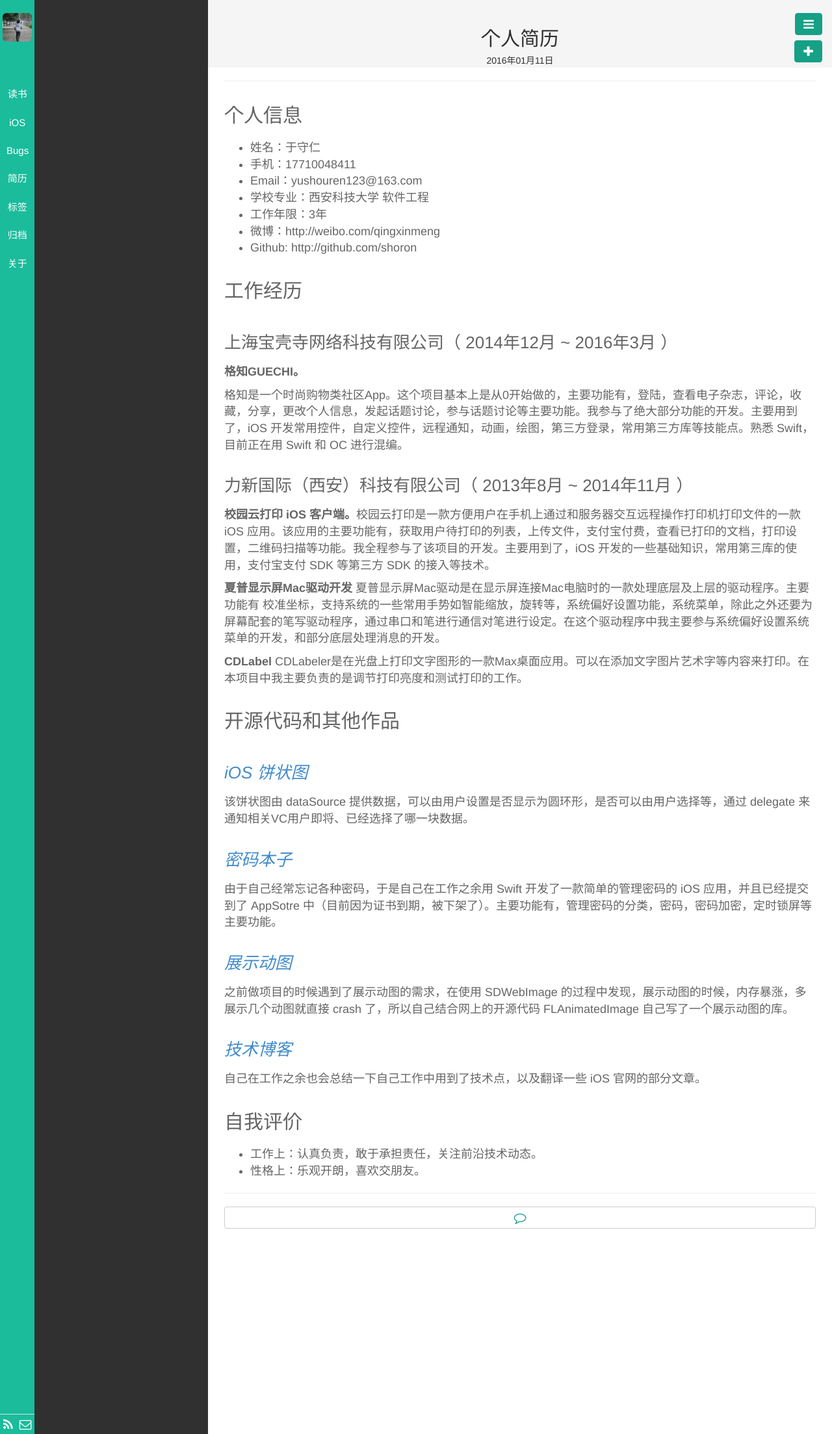
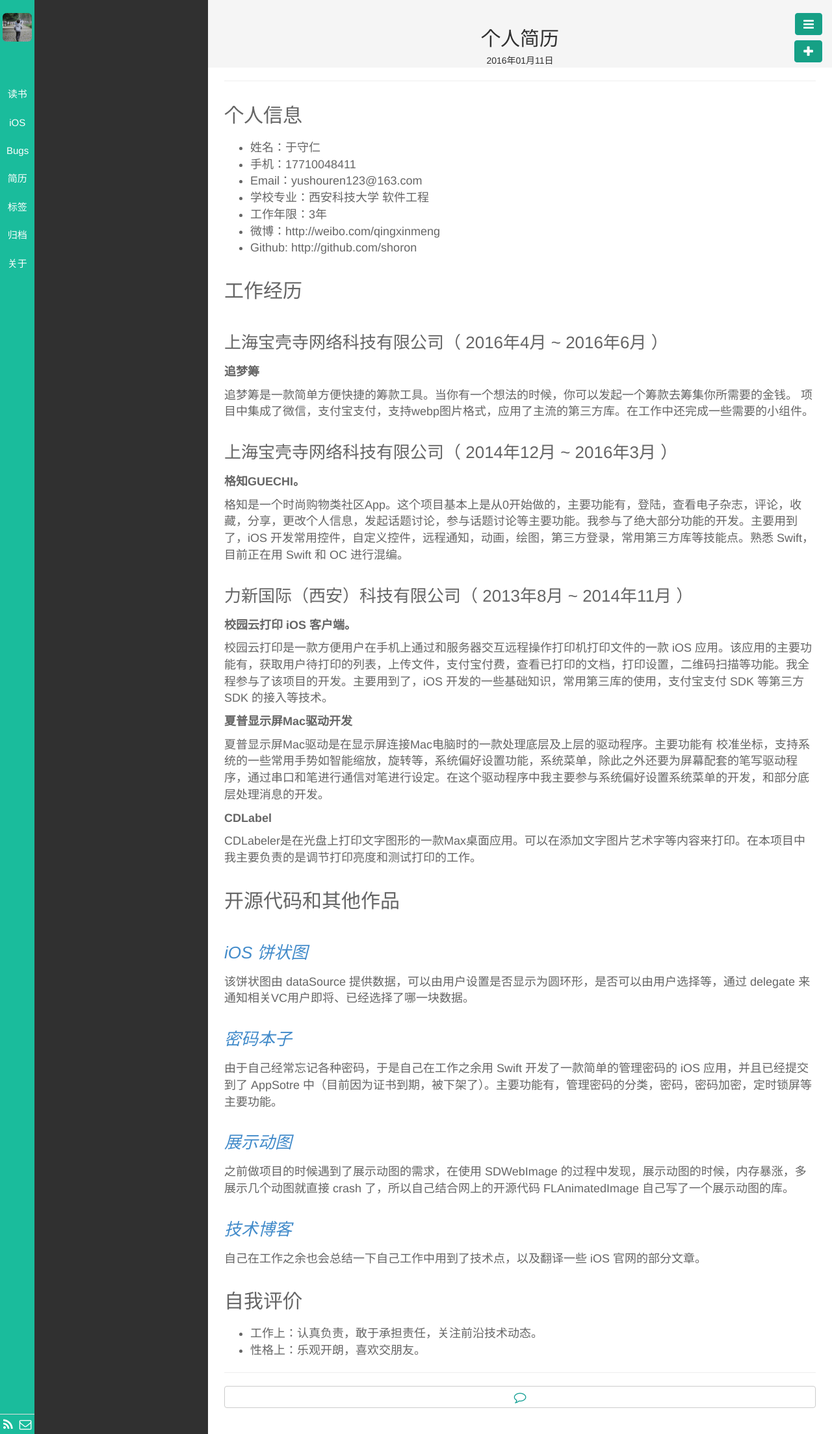
Before and after one commit to shoron/shoron.github.io, a Jekyll site: the page built from _posts/简历/2016-01-11-Resume.md, in a window 1280 px wide. Shown: the whole page at 65% size. Built offline with Jekyll 4.4.1, drawn with Linux system fonts in a browser that asks for light colours; nearby versions of some CDN libraries; library files that are not in the unit come from our copies; Markdown is read by kramdown in place of the engine named in the settings.

Commit message:
modify resume

```diff
--- a/_posts/简历/2016-01-11-Resume.md
+++ b/_posts/简历/2016-01-11-Resume.md
@@ -19,6 +19,13 @@ description:
 
 ## 工作经历
 
+### 上海宝壳寺网络科技有限公司（ 2016年4月 ~ 2016年6月 ）
+
+**追梦筹**
+
+追梦筹是一款简单方便快捷的筹款工具。当你有一个想法的时候，你可以发起一个筹款去筹集你所需要的金钱。
+项目中集成了微信，支付宝支付，支持webp图片格式，应用了主流的第三方库。在工作中还完成一些需要的小组件。
+
 ### 上海宝壳寺网络科技有限公司（ 2014年12月 ~ 2016年3月 ）
 
 **格知GUECHI。**
@@ -27,13 +34,17 @@ description:
 
 ### 力新国际（西安）科技有限公司（ 2013年8月 ~ 2014年11月 ）
 
-**校园云打印 iOS 客户端。**校园云打印是一款方便用户在手机上通过和服务器交互远程操作打印机打印文件的一款 iOS 应用。该应用的主要功能有，获取用户待打印的列表，上传文件，支付宝付费，查看已打印的文档，打印设置，二维码扫描等功能。我全程参与了该项目的开发。主要用到了，iOS 开发的一些基础知识，常用第三库的使用，支付宝支付 SDK 等第三方 SDK 的接入等技术。
+**校园云打印 iOS 客户端。**
+
+校园云打印是一款方便用户在手机上通过和服务器交互远程操作打印机打印文件的一款 iOS 应用。该应用的主要功能有，获取用户待打印的列表，上传文件，支付宝付费，查看已打印的文档，打印设置，二维码扫描等功能。我全程参与了该项目的开发。主要用到了，iOS 开发的一些基础知识，常用第三库的使用，支付宝支付 SDK 等第三方 SDK 的接入等技术。
 
 **夏普显示屏Mac驱动开发**
+
 夏普显示屏Mac驱动是在显示屏连接Mac电脑时的一款处理底层及上层的驱动程序。主要功能有
 校准坐标，支持系统的一些常用手势如智能缩放，旋转等，系统偏好设置功能，系统菜单，除此之外还要为屏幕配套的笔写驱动程序，通过串口和笔进行通信对笔进行设定。在这个驱动程序中我主要参与系统偏好设置系统菜单的开发，和部分底层处理消息的开发。
 
 **CDLabel**
+
 CDLabeler是在光盘上打印文字图形的一款Max桌面应用。可以在添加文字图片艺术字等内容来打印。在本项目中我主要负责的是调节打印亮度和测试打印的工作。
 
 ## 开源代码和其他作品 ###
```
